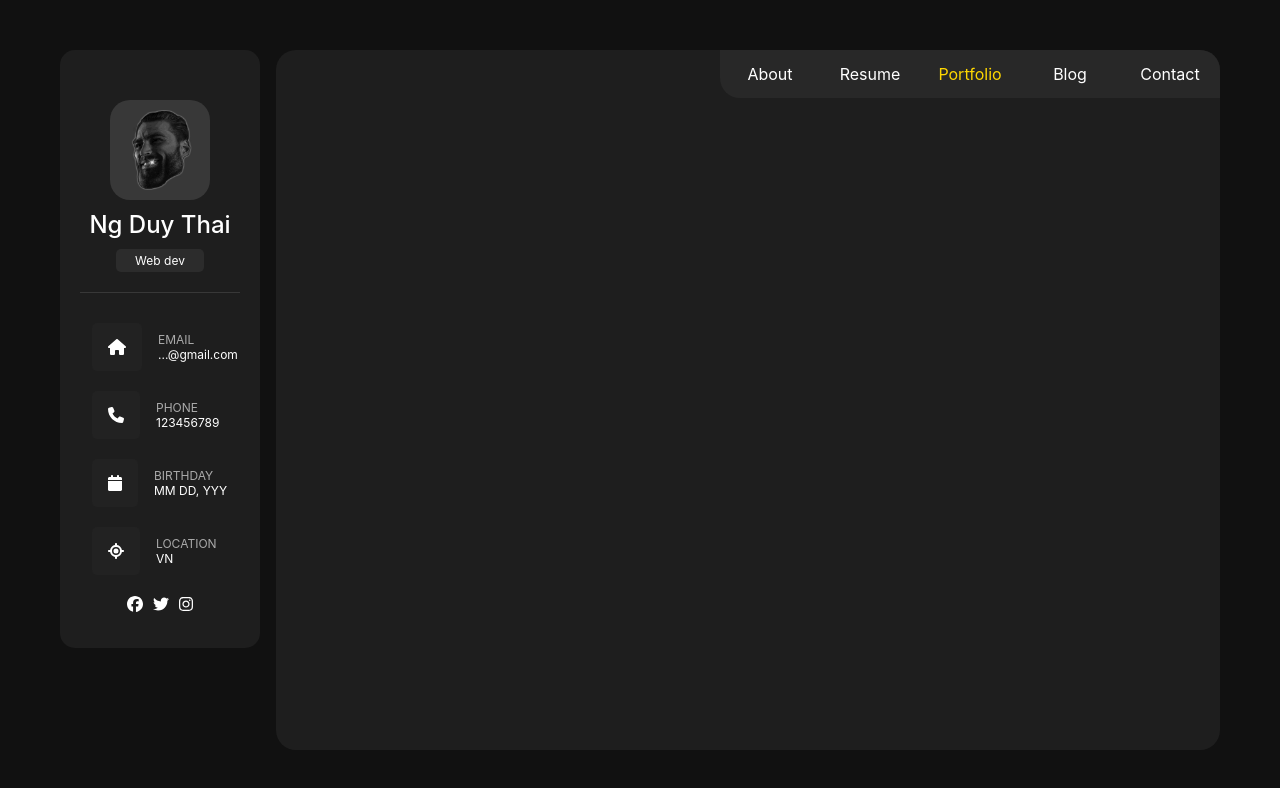
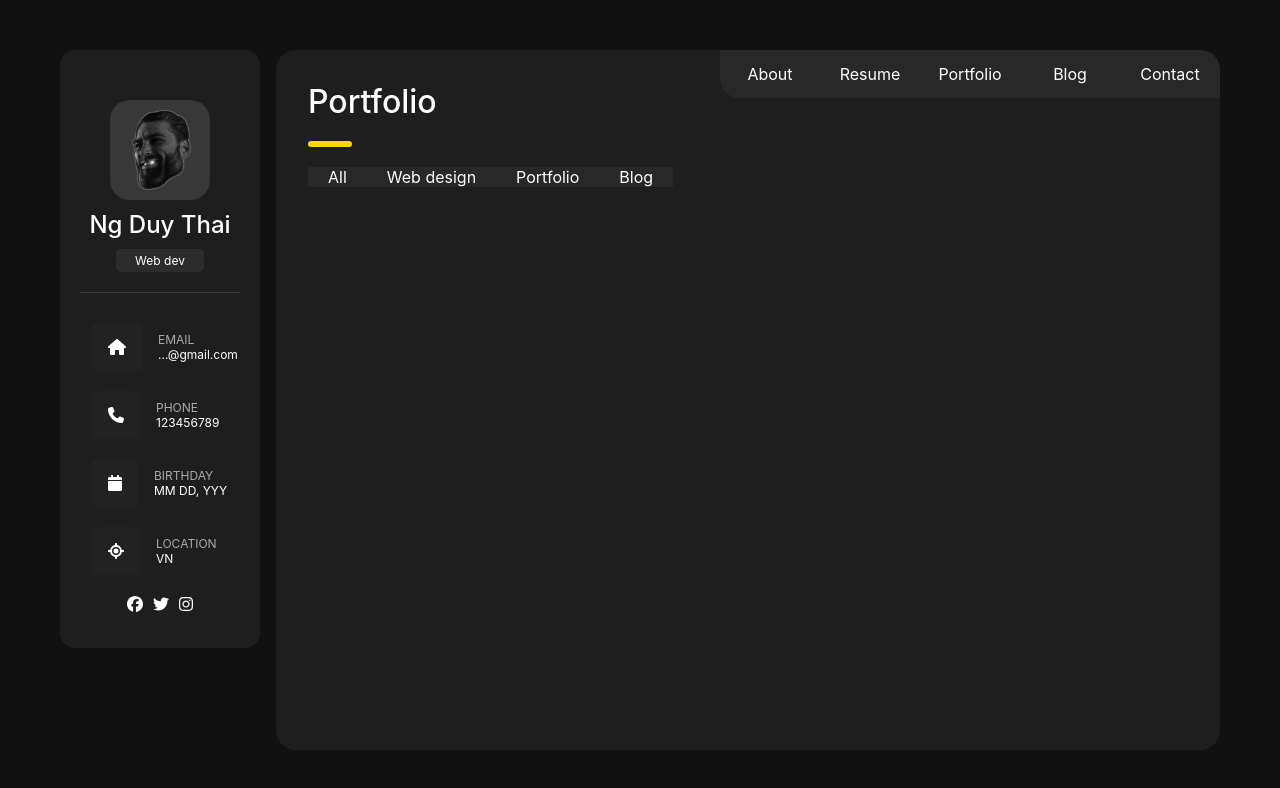
Before and after one commit to duythaidev/portfolio-design-react, a React (Create React App) app: page /Portfolio in a window 1280 px wide. Shown: the top 788 px of the page. Built offline with nearby package versions, Linux system fonts and the light colour scheme.

Commit message:
Add portfolio and its route

```diff
--- a/src/component/Main/Main.js
+++ b/src/component/Main/Main.js
@@ -3,13 +3,9 @@ import NavBar from './NavBar'
 import '../../styles/Main/Main.scss'
 import About from '../About/About'
 import Resume from '../Resume/Resume'
-// import {
-//     BrowserRouter as Router,
-//     Switch,
-//     Route,
-//     Link
-// } from "react-router-dom";
+import Portfolio from '../Portfolio/Portfolio'
 import { BrowserRouter as Router, Route, Routes } from 'react-router-dom';
+
 class Main extends React.Component {
 
     render() {
@@ -20,7 +16,7 @@ class Main extends React.Component {
                     <Routes>
                         <Route path="/" element={<About />} />
                         <Route path="/Resume" element={<Resume />} />
-
+                        <Route path="/Portfolio/*" element={<Portfolio />} />
                     </Routes>
                 </Router>
             </main>
--- a/src/component/Main/NavBar.js
+++ b/src/component/Main/NavBar.js
@@ -16,7 +16,7 @@ class NavBar extends React.Component {
                         <NavLink to="/Resume" exact='true' activeclassname="active">Resume</NavLink>
                     </li>
                     <li>
-                        <NavLink to="/Portfolio" exact='true' activeclassname="active">Portfolio</NavLink>
+                        <NavLink to="/Portfolio/All" exact='true' activeclassname="active">Portfolio</NavLink>
                     </li>
                     <li>
                         <NavLink to="/Blog" exact='true' activeclassname="active">Blog</NavLink>
--- /dev/null
+++ b/src/component/Portfolio/All.js
@@ -0,0 +1,10 @@
+import React from 'react'
+
+class All extends React.Component {
+    render() {
+        return (
+            <div><h1>ok</h1></div>
+        )
+    }
+}
+export default All;
--- /dev/null
+++ b/src/component/Portfolio/Portfolio.js
@@ -0,0 +1,26 @@
+import React from 'react'
+import '../../styles/Portfolio/Portfolio.scss'
+import PortfolioNavBar from './PortfolioNavBar';
+import All from './All';
+import { BrowserRouter as Router, Route, Routes } from 'react-router-dom';
+import WebDesign from './WebDesign';
+class Portfolio extends React.Component {
+    render() {
+        return (
+            <div className='portfolio-container'>
+
+                <h1 className='page-title'>
+                    Portfolio
+                </h1>
+                <div className="br-line"></div>
+                <PortfolioNavBar></PortfolioNavBar>
+                <Routes>
+                    <Route path="All" element={<All />} />
+                    <Route path="Web-design" element={<WebDesign />} />
+                </Routes>
+
+            </div>
+        )
+    }
+}
+export default Portfolio
--- /dev/null
+++ b/src/component/Portfolio/PortfolioNavBar.js
@@ -0,0 +1,33 @@
+import React from 'react'
+import '../../styles/Portfolio/PortfolioNavBar.scss'
+import {
+    Link, NavLink
+} from "react-router-dom";
+
+class PortfolioNavBar extends React.Component {
+    render() {
+        return (
+            <div className="portfolio-navBar">
+                <ul>
+                    <div className="portfolio-navBar">
+                        <ul>
+                            <li>
+                                <NavLink to="All" activeclassname="active">All</NavLink>
+                            </li>
+                            <li>
+                                <NavLink to="Web-design" activeclassname="active">Web design</NavLink>
+                            </li>
+                            <li>
+                                <NavLink to="Applications" activeclassname="active">Portfolio</NavLink>
+                            </li>
+                            <li>
+                                <NavLink to="Web-development" activeclassname="active">Blog</NavLink>
+                            </li>
+                        </ul>
+                    </div>
+                </ul>
+            </div>
+        )
+    }
+}
+export default PortfolioNavBar
--- /dev/null
+++ b/src/component/Portfolio/WebDesign.js
@@ -0,0 +1,10 @@
+import React from 'react'
+
+class WebDesign extends React.Component {
+    render() {
+        return (
+            <div>WebDesign</div>
+        )
+    }
+}
+export default WebDesign;
--- a/src/component/Resume/Resume.js
+++ b/src/component/Resume/Resume.js
@@ -123,9 +123,13 @@ class Resume extends React.Component {
                     My Skills
                 </h2>
                 <div className="skills">
-                    <p>Web Design <span>80%</span></p>
+                    <p>ReactJS <span>80%</span></p>
                     <div className="container">
                         <div className="bar-80"></div>
+                    </div>
+                    <p>Java <span>50%</span></p>
+                    <div className="container">
+                        <div className="bar-50"></div>
                     </div>
                     <p>WordPress <span>50%</span></p>
                     <div className="container">
--- /dev/null
+++ b/src/styles/Portfolio/Portfolio.scss
@@ -0,0 +1,41 @@
+.portfolio-container{
+    padding   : 2rem;
+    animation : appear 0.5s ease;
+    transition: opacity 0.5s;
+
+    @keyframes appear {
+        0% {
+            opacity: 0.2;
+
+        }
+
+        100% {
+            opacity: 1;
+
+        }
+    }
+    .page-title {
+        font-size  : 2rem;
+        font-weight: 500;
+    }
+
+    .br-line {
+        width        : 5%;
+        border       : 3px solid #ffd700;
+        margin       : 20px 0;
+        border-radius: 20px;
+        animation    : brline 0.5s ease;
+    }
+
+    @keyframes brline {
+        0% {
+            width: 0%;
+
+        }
+
+        100% {
+            width: 5%;
+
+        }
+    }
+}
--- /dev/null
+++ b/src/styles/Portfolio/PortfolioNavBar.scss
@@ -0,0 +1,33 @@
+.portfolio-navBar{
+
+    font-size: 1rem;
+    ul {
+        width:fit-content;
+        list-style-type: none;
+        margin: 0;
+        padding: 0;
+        overflow: hidden;
+        background-color: #282828;
+      }
+
+      li {
+        float: left;
+        margin: 0 20px;
+      }
+
+      li * {
+        transition: background-color 0.5s ease;
+        display: block;
+        color: white;
+        text-align: center;
+        text-decoration: none;
+      }
+      .active {
+        color: #ffd700;
+      }
+      li *:hover:not(.active) {
+        background-color: #1e1e1e;
+      }
+
+
+}
--- a/src/styles/Resume/Resume.scss
+++ b/src/styles/Resume/Resume.scss
@@ -2,8 +2,8 @@ $gr:#222224;
 
 
 .resume-container {
+    overflow-x: clip !important;
     padding   : 2rem;
-    overflow-x: hidden;
     animation : appear 0.5s ease;
     transition: opacity 0.5s;
 
@@ -156,7 +156,8 @@ $gr:#222224;
 
             .time-line {
                 margin-bottom: 1.5rem;
-                opacity: 1;
+                opacity      : 1;
+
                 h3 {
                     font-size    : 1.05rem;
                     margin-bottom: .5rem;
@@ -175,24 +176,40 @@ $gr:#222224;
                     color: #a1a1a1;
                 }
             }
-            :nth-child(2){
-                animation: fadeIn 0.5s forwards;
+
+            :nth-child(2) {
+                // animation: fadeIn 0.5s forwards;
+                animation         : fadeIn linear;
+                animation-timeline: view();
+                animation-range   : entry 0% cover 50%;
             }
-            :nth-child(3){
-                animation: fadeIn 1s forwards;
+
+
+
+            :nth-child(3) {
+                // animation         : fadeIn 1s forwards;
+                animation         : fadeIn linear;
+                animation-timeline: view();
+                animation-range   : entry 0% cover 50%;
             }
-            :nth-child(4){
-                animation: fadeIn 1.5s forwards;
+
+            :nth-child(4) {
+                // animation         : fadeIn 1.5s forwards;
+                animation         : fadeIn linear;
+                animation-timeline: view();
+                animation-range   : entry 0% cover 50%;
             }
 
 
             @keyframes fadeIn {
                 from {
-                    opacity: 0;
-                    transform: translateY(20px); /* Optional: slight move up */
+                    opacity    : 0;
+                    transform  : translateY(20px);
+                    /* Optional: slight move up */
                 }
+
                 to {
-                    opacity: 1;
+                    opacity  : 1;
                     transform: translateY(0);
                 }
             }
@@ -206,7 +223,6 @@ $gr:#222224;
         border-radius: 15px;
 
 
-
         p {
             font-size    : 1rem;
             margin-bottom: .5rem;
@@ -216,33 +232,56 @@ $gr:#222224;
             }
         }
 
+
+
         .container {
             width           : 100%;
             background-color: #333;
-            /* Light grey background for contrast */
             height          : 8px;
-            /* Adjust the height of the bar */
             border-radius   : 10px;
-            /* Optional     : makes the bar rounded */
-            overflow        : hidden;
+            overflow        : visible !important;
             margin-bottom   : 20px;
-            /* Add some margin around the bar */
 
             .bar-80 {
-                border-radius   : 10px;
-                /* Optional     : makes the bar rounded */
-                width           : 80%;
-                height          : 100%;
-                background-color: gold;
-                /* Gold color for the bar */
+                border-radius     : 10px;
+                width             : 80%;
+                height            : 100%;
+                background-color  : gold;
+                animation         : skillbar1 linear;
+                animation-timeline: view();
+                animation-range   : entry 0% cover 20%;
             }
 
             .bar-50 {
-                width           : 50%;
-                height          : 100%;
-                background-color: gold;
-                /* Gold color for the bar */
+                border-radius     : 10px;
+                width             : 50%;
+                height            : 100%;
+                background-color  : gold;
+                animation         : skillbar2 linear;
+                animation-timeline: view();
+                animation-range   : entry 0% cover 20%;
+            }
+
+            @keyframes skillbar1 {
+                from {
+                    width: 0%;
+                }
+
+                to {
+                    width: 80%;
+                }
+            }
+
+            @keyframes skillbar2 {
+                from {
+                    width: 0%;
+                }
+
+                to {
+                    width: 50%;
+                }
             }
         }
+
     }
 }
```
